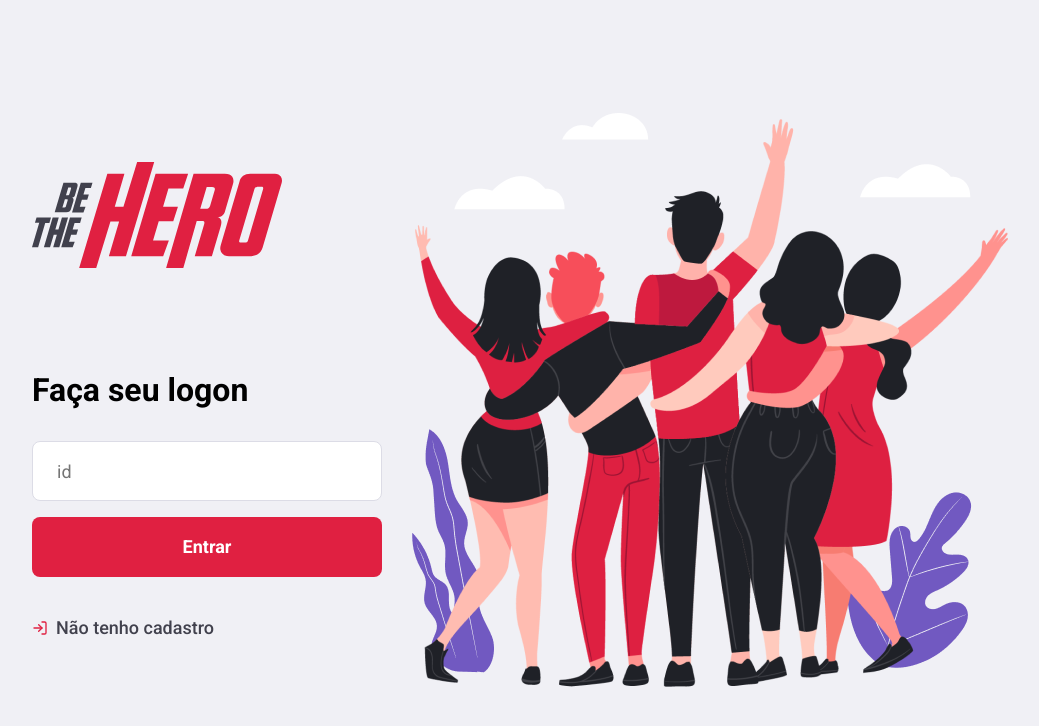
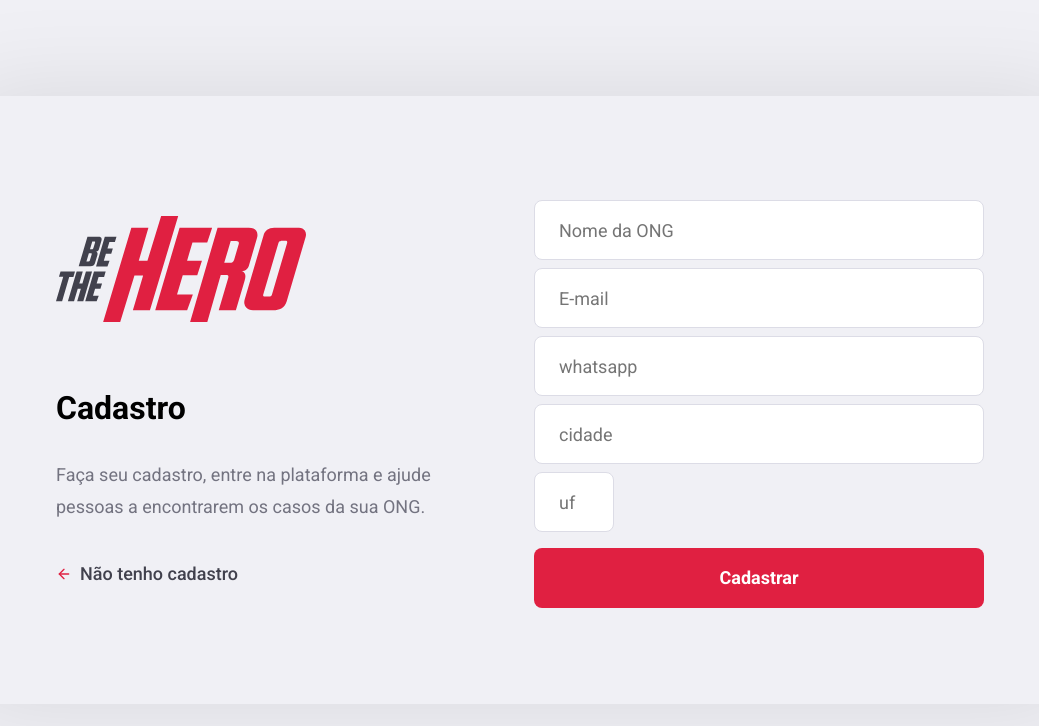
Before and after one commit to WilsonNet/bethehero-front, a React (Create React App) app: page /register in a window 1280 px wide. Shown: the top 726 px of the page, without its empty margins (120-1159 px from the left). Built offline with nearby package versions, Linux system fonts and the light colour scheme.

Commit message:
Feito a página de cadasrto

```diff
--- a/package.json
+++ b/package.json
@@ -9,6 +9,7 @@
     "react": "^16.13.1",
     "react-dom": "^16.13.1",
     "react-icons": "^3.9.0",
+    "react-router-dom": "^5.1.2",
     "react-scripts": "3.4.1"
   },
   "scripts": {
--- a/src/App.js
+++ b/src/App.js
@@ -1,10 +1,10 @@
 import React from 'react';
-import Logon from './pages/Logon';
 
 import './global.css';
+import Routes from './Routes';
 
 function App() {
-  return <Logon />;
+  return <Routes />;
 }
 
 export default App;
--- /dev/null
+++ b/src/Routes.js
@@ -0,0 +1,20 @@
+import React from 'react';
+import { BrowserRouter, Route, Switch } from 'react-router-dom';
+
+import Logon from './pages/Logon';
+import Register from './pages/Register';
+
+const Routes = () => {
+  return (
+    <BrowserRouter>
+      <Switch>
+        <Route exact path="/" component={Logon} />
+      </Switch>
+      <Switch>
+        <Route path="/register" component={Register} />
+      </Switch>
+    </BrowserRouter>
+  );
+};
+
+export default Routes;
--- a/src/global.css
+++ b/src/global.css
@@ -46,9 +46,26 @@ form input {
   text-decoration: none;
   font-size: 18px;
   line-height: 60px;
-  transition: .2s ease;
+  transition: 0.2s ease;
 }
 
 .button:hover {
   filter: brightness(90%);
 }
+
+.backlink {
+  display: flex;
+  align-items: center;
+  margin-top: 40px;
+  color: #41414d;
+  font-size: 18px;
+  text-decoration: none;
+  font-weight: 500;
+  transition: opacity 0.2s;
+}
+.backlink svg {
+  margin-right: 8px;
+}
+.backlink:hover {
+  opacity: 0.7;
+}
--- a/src/pages/Logon/index.js
+++ b/src/pages/Logon/index.js
@@ -1,6 +1,7 @@
 import React from 'react';
 import { FiLogIn } from 'react-icons/fi';
 
+import { Link } from 'react-router-dom';
 import './styles.css';
 
 import logoImg from '../../assets/logo.svg';
@@ -13,11 +14,13 @@ const index = () => {
         <form>
           <h1>Faça seu logon</h1>
           <input type="text" placeholder="id" />
-          <button className="button" type="submit">Entrar</button>
-          <a href="/register">
+          <button className="button" type="submit">
+            Entrar
+          </button>
+          <Link className="backlink" to="/register">
             <FiLogIn size={16} color="#E02041" />
             Não tenho cadastro
-          </a>
+          </Link>
         </form>
       </section>
       <img src={heroesImg} alt="Heroes" />
--- a/src/pages/Logon/styles.css
+++ b/src/pages/Logon/styles.css
@@ -5,7 +5,7 @@
   margin: 0 auto;
   display: flex;
   align-items: center;
-  justify-content: center;
+  justify-content: space-between;
 }
 
 .logon-container section.form {
@@ -21,21 +21,3 @@
   font-size: 32px;
   margin-bottom: 32px;
 }
-
-.logon-container section.form form a {
-
-  display: flex;
-  align-items: center;
-  margin-top: 40px;
-  color: #41414d;
-  font-size: 18px;
-  text-decoration: none;
-  font-weight: 500;
-  transition: opacity 0.2s;
-}
-.logon-container section.form form svg {
-  margin-right: 8px;
-}
-.logon-container section.form form a:hover {
-  opacity: 0.7;
- }
--- /dev/null
+++ b/src/pages/Register/index.js
@@ -0,0 +1,40 @@
+import React from 'react';
+import './styles.css';
+import logoImg from '../../assets/logo.svg';
+import { FiArrowLeft } from 'react-icons/fi';
+
+import { Link } from 'react-router-dom';
+
+const Register = () => {
+  return (
+    <div className="register-container">
+      <div className="content">
+        <section>
+          <img src={logoImg} alt="Be The Hero" />
+          <h1>Cadastro</h1>
+          <p>
+            Faça seu cadastro, entre na plataforma e ajude pessoas a encontrarem
+            os casos da sua ONG.
+          </p>
+          <Link className="backlink" to="/">
+            <FiArrowLeft size={16} color="#E02041" />
+            Não tenho cadastro
+          </Link>
+        </section>
+        <form action="">
+          <input type="text" placeholder="Nome da ONG" />
+          <input type="email" placeholder="E-mail" />
+          <input type="text" placeholder="whatsapp" />
+
+          <div className="input-group">
+            <input type="text" placeholder="cidade" />
+            <input type="text" placeholder="uf" style={{ width: 80 }} />
+          </div>
+          <button className="button">Cadastrar</button>
+        </form>
+      </div>
+    </div>
+  );
+};
+
+export default Register;
--- /dev/null
+++ b/src/pages/Register/styles.css
@@ -0,0 +1,51 @@
+.register-container {
+  width: 100%;
+  max-width: 1120px;
+  height: 100vh;
+  margin: 0 auto;
+  display: flex;
+  align-items: center;
+  justify-content: center;
+}
+
+.register-container .content {
+  width: 100%;
+  padding: 96px;
+  background: #f0f0f5;
+  box-shadow: 0 0 100px rgba(0, 0, 0, 0.1);
+  border-radius: 8px;
+
+  display: flex;
+  justify-content: space-between;
+  align-items: center;
+}
+
+.register-container .content section {
+  width: 100%;
+  max-width: 380px;
+}
+.register-container .content section h1 {
+  margin: 64px 0 32px;
+  font-size: 32px;
+}
+
+.register-container .content section p {
+  font-size: 18px;
+  color: #737380;
+  line-height: 32px;
+}
+.register-container .content form {
+  width: 100%;
+  max-width: 450px;
+}
+.register-container .content form input {
+  margin-top: 8px;
+}
+
+.register-container .content form input .input-group {
+  display: flex;
+}
+
+.register-container .content form input .input-group input + input {
+  margin-left: 8px;
+}
```
Also changed, not shown: 1 other file (tests, documents, lock files or other folders).
